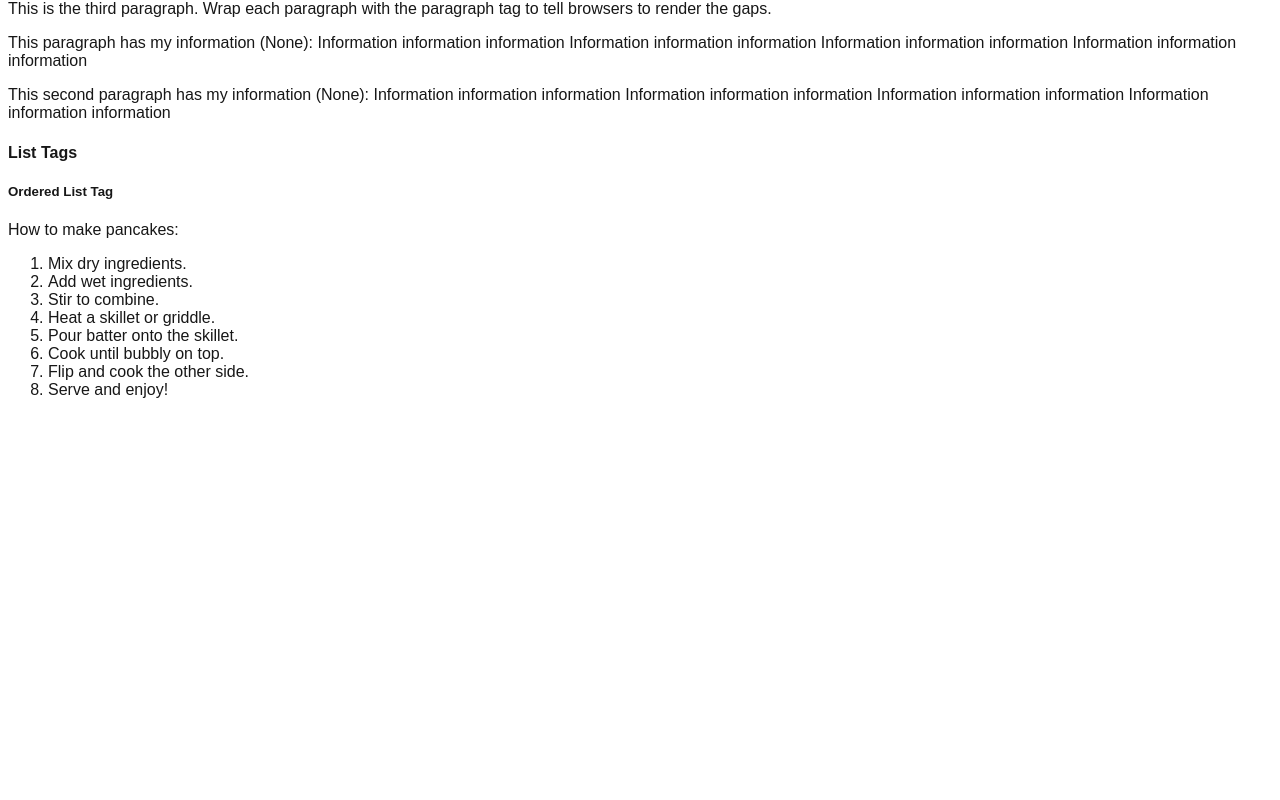
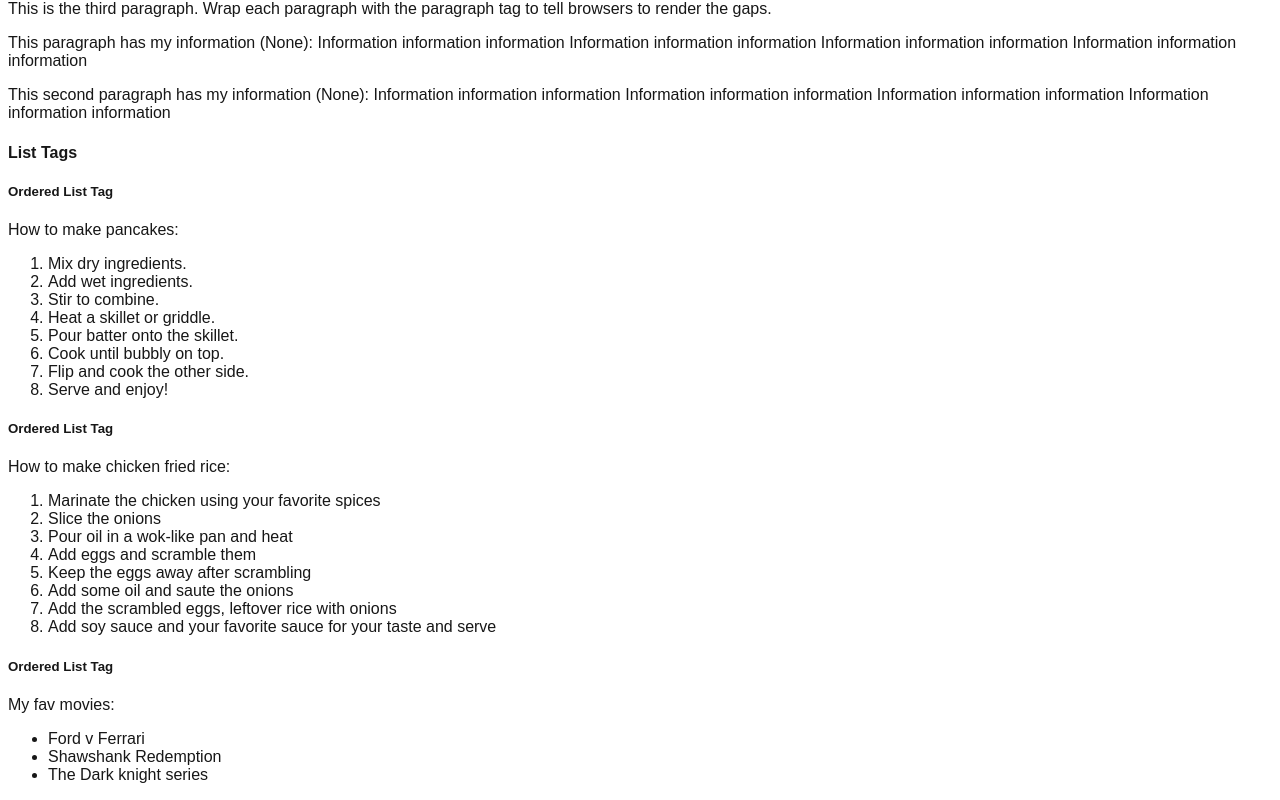
Before and after one commit to sesha-2k3/webdev-client, a Next.js app: page /labs/lab1 in a window 1280 px wide. Shown: the part 517-1317 px from the top of the page. Before the commit the page ends 932 px from the top, so only its background shows below. Built offline with nearby package versions, Linux system fonts and the light colour scheme.

Commit message:
list ex3

```diff
--- a/app/labs/lab1/ListTags.tsx
+++ b/app/labs/lab1/ListTags.tsx
@@ -14,6 +14,27 @@ export default function ListTags() {
         <li>Flip and cook the other side.</li>
         <li>Serve and enjoy!</li>
       </ol>
+
+      <h5>Ordered List Tag</h5>
+      How to make chicken fried rice:
+      <ol id="wd-chickenfriedrice">
+        <li>Marinate the chicken using your favorite spices</li>
+        <li>Slice the onions</li>
+        <li>Pour oil in a wok-like pan and heat</li>
+        <li>Add eggs and scramble them</li>
+        <li>Keep the eggs away after scrambling</li>
+        <li>Add some oil and saute the onions</li>
+        <li>Add the scrambled eggs, leftover rice with onions</li>
+        <li>Add soy sauce and your favorite sauce for your taste and serve</li>
+      </ol>
+
+      <h5>Ordered List Tag</h5>
+      My fav movies:
+      <ul>
+        <li>Ford v Ferrari</li>
+        <li>Shawshank Redemption</li>
+        <li>The Dark knight series</li>
+      </ul>
     </div>
   );
 }
```
Lines whose indentation alone changed are shown as unchanged.
